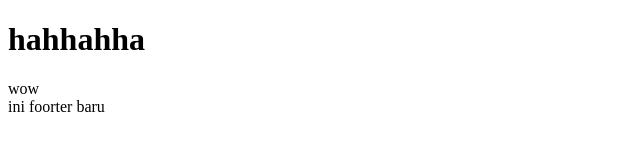
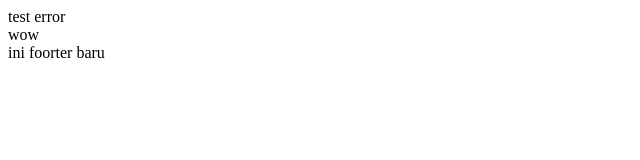
Before and after one commit to Zhouxone/sync, a plain HTML site: page index.html in a window 1280 px wide. Shown: the whole page, without its empty margins (0-640 px from the left). Drawn offline with Linux system fonts and the light colour scheme.

Commit message:
div change at index

```diff
--- a/index.html
+++ b/index.html
@@ -6,7 +6,7 @@
     <title>Document</title>
   </head>
   <body>
-    <h1>hahhahha</h1>
+   <div>test error</div>
     <div>wow</div>
 
   <footer>ini foorter baru</footer>
```
